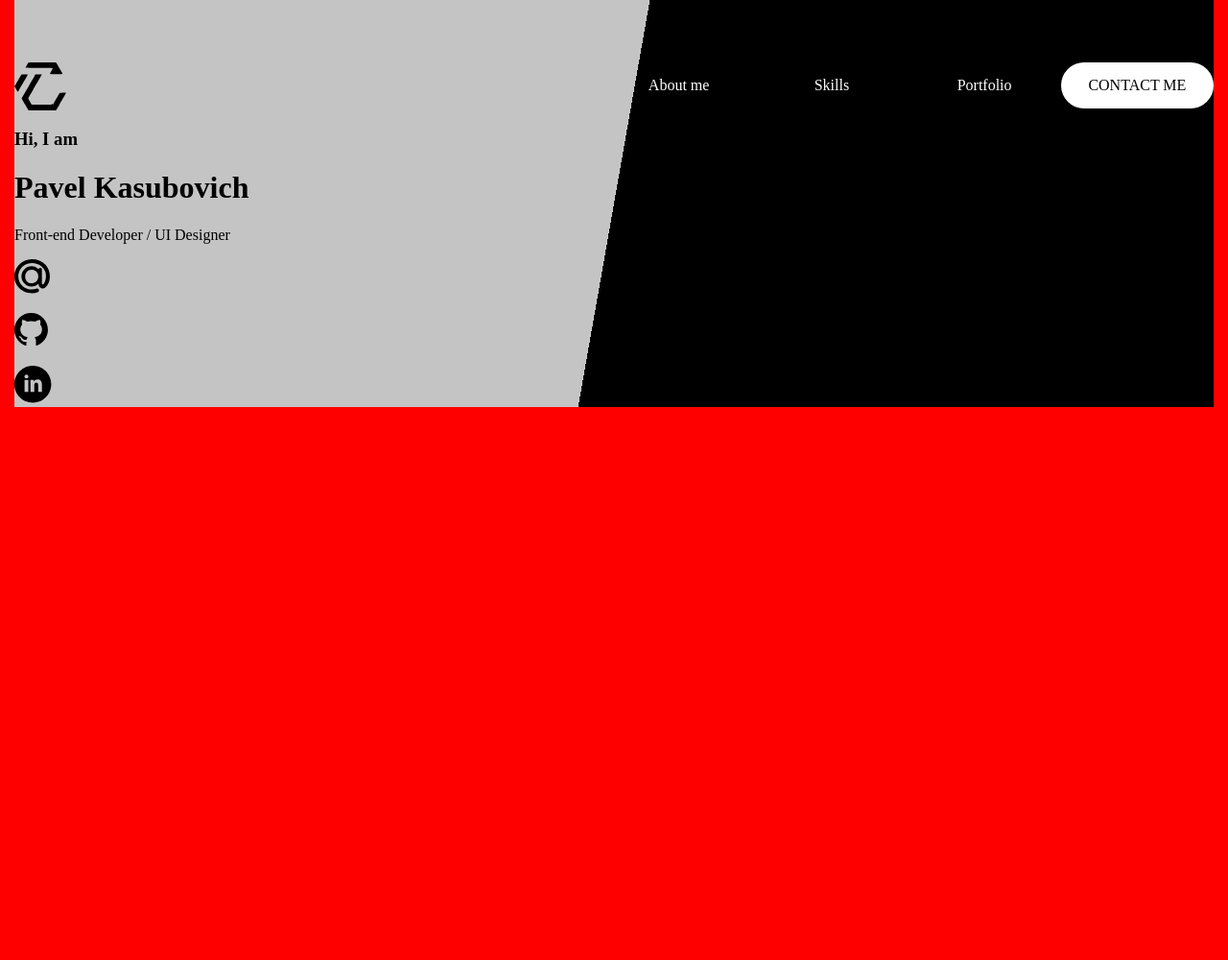
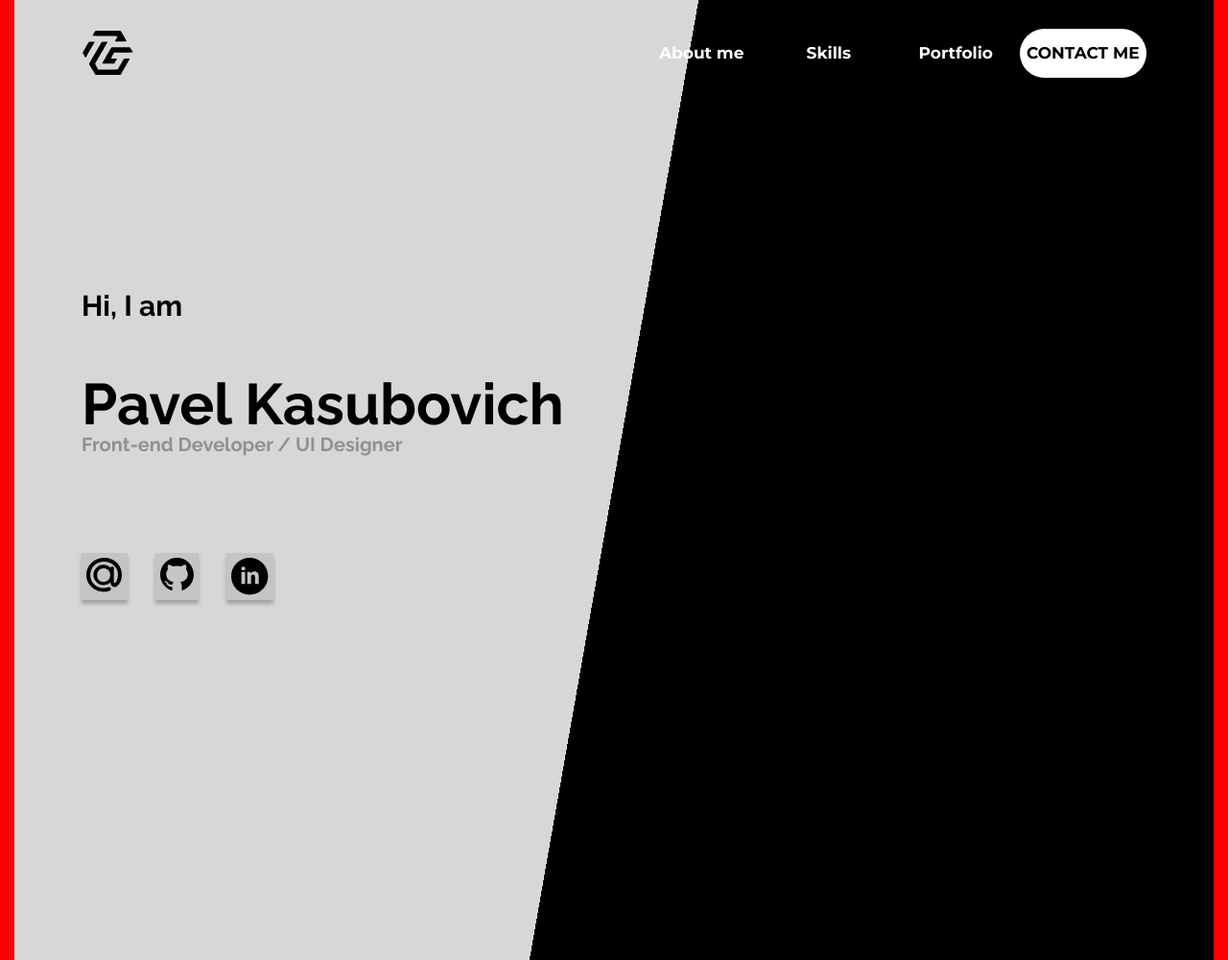
Before and after one commit to Pashimati/myPortfolio, a website built with webpack: page src/index.html in a window 1280 px wide. Shown: the whole page at 96% size. Before the commit the page ends 800 px from the top, so only its background shows below. Built offline with nearby package versions, Linux system fonts and the light colour scheme.

Commit message:
index-preview

```diff
--- a/src/index.html
+++ b/src/index.html
@@ -6,13 +6,16 @@
           content="width=device-width, user-scalable=no, initial-scale=1.0, maximum-scale=1.0, minimum-scale=1.0">
     <meta http-equiv="X-UA-Compatible" content="ie=edge">
     <link rel="stylesheet" href="../dist/style.css">
-    <title>Document</title>
+    <link rel="preconnect" href="https://fonts.googleapis.com">
+    <link rel="preconnect" href="https://fonts.gstatic.com" crossorigin>
+    <link href="https://fonts.googleapis.com/css2?family=Montserrat:wght@600;700&family=Open+Sans&family=Raleway:wght@700;800&display=swap" rel="stylesheet">
+    <title>Pavel Kashubovich</title>
 </head>
 <body>
     <div class="container">
         <div class="index-preview">
             <header class="main-header">
-                <img src="../dist/img/Designer-developer-Vector.svg" alt="Логотип" class="main-header__logo">
+                <img src="../dist/img/logo 1.svg" alt="Логотип" class="main-header__logo">
                 <nav class="main-header__nav nav">
                     <ul class="nav__list">
                         <li class="nav__item">
@@ -31,24 +34,25 @@
                 </nav>
             </header>
                 <div class="index-preview__left-block">
-                    <h3>Hi, I am</h3>
-                    <h1>Pavel Kasubovich</h1>
-                    <span>Front-end Developer / UI Designer</span>
-                    <p>
+                    <h3 class="index-preview__title-text">Hi, I am</h3>
+                    <h1 class="index-preview__title">Pavel Kasubovich</h1>
+                    <ul class="index-preview__contacts">
+                        <li>
                             <a href="#">
                                 <img src="../dist/img/mail.svg" alt="mail">
                             </a>
-                    </p>
-                    <p>
+                        </li>
+                        <li>
                             <a href="#">
                                 <img src="../dist/img/git.svg" alt="git">
                             </a>
-                    </p>
-                    <p>
+                        </li>
+                        <li>
                             <a href="#">
                                 <img src="../dist/img/in.svg" alt="in">
                             </a>
-                    </p>
+                        </li>
+                    </ul>
                 </div>
         </div>
     </div>
--- a/src/styles/_variables.scss
+++ b/src/styles/_variables.scss
@@ -1,3 +1,5 @@
 $background-color: red;
 $white-color: #FFF;
 $black-color: #000;
+$montserrat-font:'Montserrat', sans-serif;
+$raleway-font: 'Raleway', sans-serif;
--- a/src/styles/app.scss
+++ b/src/styles/app.scss
@@ -11,6 +11,80 @@ body {
 body {
   margin: 0;
   padding: 0;
+  /*Обнуление*/
+* {
+  padding: 0;
+  margin: 0;
+  border: 0;
+}
+
+*, *:before, *:after {
+  -moz-box-sizing: border-box;
+  -webkit-box-sizing: border-box;
+  box-sizing: border-box;
+}
+
+:focus, :active {
+  outline: none;
+}
+
+a:focus, a:active {
+  outline: none;
+}
+
+nav, footer, header, aside {
+  display: block;
+}
+
+html, body {
+  height: 100%;
+  width: 100%;
+  font-size: 100%;
+  line-height: 1;
+  font-size: 14px;
+  -ms-text-size-adjust: 100%;
+  -moz-text-size-adjust: 100%;
+  -webkit-text-size-adjust: 100%;
+}
+
+input, button, textarea {
+  font-family: inherit;
+}
+
+input::-ms-clear {
+  display: none;
+}
+
+button {
+  cursor: pointer; }
+
+button::-moz-focus-inner {
+  padding: 0;
+  border: 0;
+}
+
+a, a:visited {
+  text-decoration: none;
+}
+
+a:hover {
+  text-decoration: none;
+}
+
+ul li {
+  list-style: none;
+}
+
+img {
+  vertical-align: top;
+}
+
+h1, h2, h3, h4, h5, h6 {
+  font-size: inherit;
+  font-weight: inherit;
+}
+
+/*--------------------*/
 }
 
 .container {
--- a/src/styles/blocks/buttons/button.scss
+++ b/src/styles/blocks/buttons/button.scss
@@ -1,6 +1,4 @@
 .button {
-  font-size: 17px;
-  color: $white-color;
   padding: 15px 7px;
   line-height: 21px;
   text-align: center;
--- a/src/styles/blocks/header/header.scss
+++ b/src/styles/blocks/header/header.scss
@@ -1,6 +1,11 @@
 .main-header {
   display: flex;
   justify-content: space-between;
+  margin-bottom: 220px;
 
-  padding-top: 65px;
+
+  &__logo {
+    width: 55px;
+    height: 50px;
+  }
 }
--- a/src/styles/blocks/index-preview/index-preview.scss
+++ b/src/styles/blocks/index-preview/index-preview.scss
@@ -1,9 +1,44 @@
 .index-preview {
+    min-height: 1000px;
+    padding: 30px 70px 0 70px;
     // width: 100%;
     // height: 400px;
-    background-image: url("../../../dist/img/me.png");
+    // background-image: url("../../../dist/img/me.png");
     background-repeat: no-repeat;
     // background-position: bottom right, left, right;
     background: linear-gradient(
-    100deg,#C4C4C4 50%, #000 50%);
+    100deg,#D7D7D7 50%, #000 50%);
+
+    &__left-block {
+        font-family: $raleway-font;
+        font-weight: 700;
+    }
+    &__title {
+        font-size: 60px;
+        margin-bottom: 120px;
+        position: relative;
+        &:before {
+            content: "Front-end Developer / UI Designer";
+            font-size: 20px;
+            color: #909090;
+            position: absolute;
+            padding-top: 65px;
+        }
+    }
+    &__title-text {
+        font-size: 30px;
+        margin-bottom: 50px;
+
+    }
+    &__contacts {
+            max-width: 200px;
+            display: flex;
+            justify-content: space-between;
+
+            & li {
+            background-color: #C4C4C4;
+            padding: 5px;
+            box-shadow: 0px 4px 4px rgba(0, 0, 0, 0.25);
+            }
+    }
 }
--- a/src/styles/blocks/nav/nav.scss
+++ b/src/styles/blocks/nav/nav.scss
@@ -1,5 +1,5 @@
 .nav {
-  width: 637px;
+  width: 530px;
   color: $white-color;
 
   &__list {
@@ -11,7 +11,9 @@
   }
 
   &__link {
-    font: inherit !important;
+    font-family: $montserrat-font;
+    font-weight: 700;
+    font-size: 17px;
     color: $white-color;
     text-decoration: none;
   }
```
Also changed, not shown: dist/img/Designer-developer-Vector.svg (deleted), dist/img/logo 1.svg (added), dist/style.css, 1 other file. Lines whose indentation alone changed are shown as unchanged.
